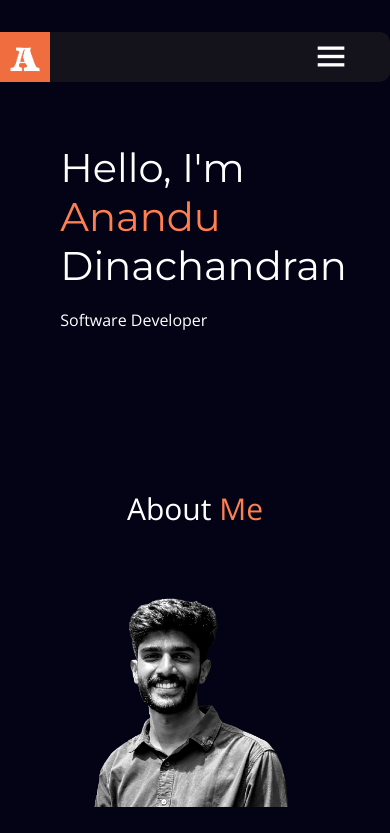
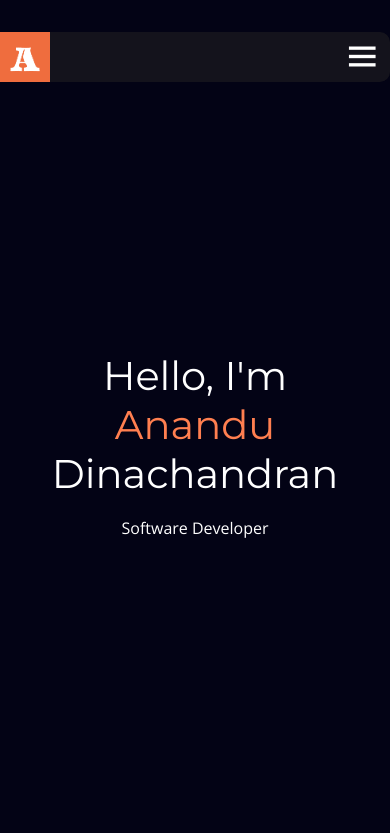
Before and after one commit to anandudina/portfolio, a plain HTML site: page index.html in a window 390 px wide. Shown: the top 833 px of the page. Drawn offline with nearby package versions, Linux system fonts and the light colour scheme; a web font is replaced by a local one.

Commit message:
temp-changes3

```diff
--- a/style.css
+++ b/style.css
@@ -29,7 +29,7 @@ header{
     cursor: pointer;
     font-weight: 600;
     position: absolute;
-    right: 10%;
+    right: 2%;
     display: none;
 }
 #menu-icon{
@@ -428,13 +428,10 @@ html{
     .tabs:hover{
         color: rgb(3, 3, 21) ;
     }
-    #home{
-        display: flex;
-        flex-direction: column;
-        width: 100vw;
-    }
+
     .sectionBody{
         margin-top: 20%;
+         margin-right:0%;
         display: flex;
         flex-direction: column;
     }
@@ -453,20 +450,38 @@ html{
     }
     .progress{
          grid-template-columns: repeat(2,1fr);
-         /* gap: 3rem; */
     }
     .home-img{
         display: none;
         width: 0px;
         margin-left:20%
     }
-    #skills{
-        width: 100%;
-        margin-left: 0;
-        padding: 1rem;
-    }
     .projectBody{
         display: flex;
         flex-direction: column;
     }
+    #copyright{
+        font-size: 0.5rem;
+    }
+
+    body, html {
+    margin: 0;
+    padding: 0;
+    overflow-x: hidden;
+  }
+  #home,
+  #about,
+  #skill,
+  #projects,
+  #contacts {
+    width: 100vw;
+    min-height: 100vh;
+    margin: 0;
+    padding: 1rem;
+    display: flex;
+    flex-direction: column;
+    align-items: center;
+    justify-content: center;
+    text-align: center;
+  }
 }
```
Also changed, not shown: index.html (+1 -2 lines).
